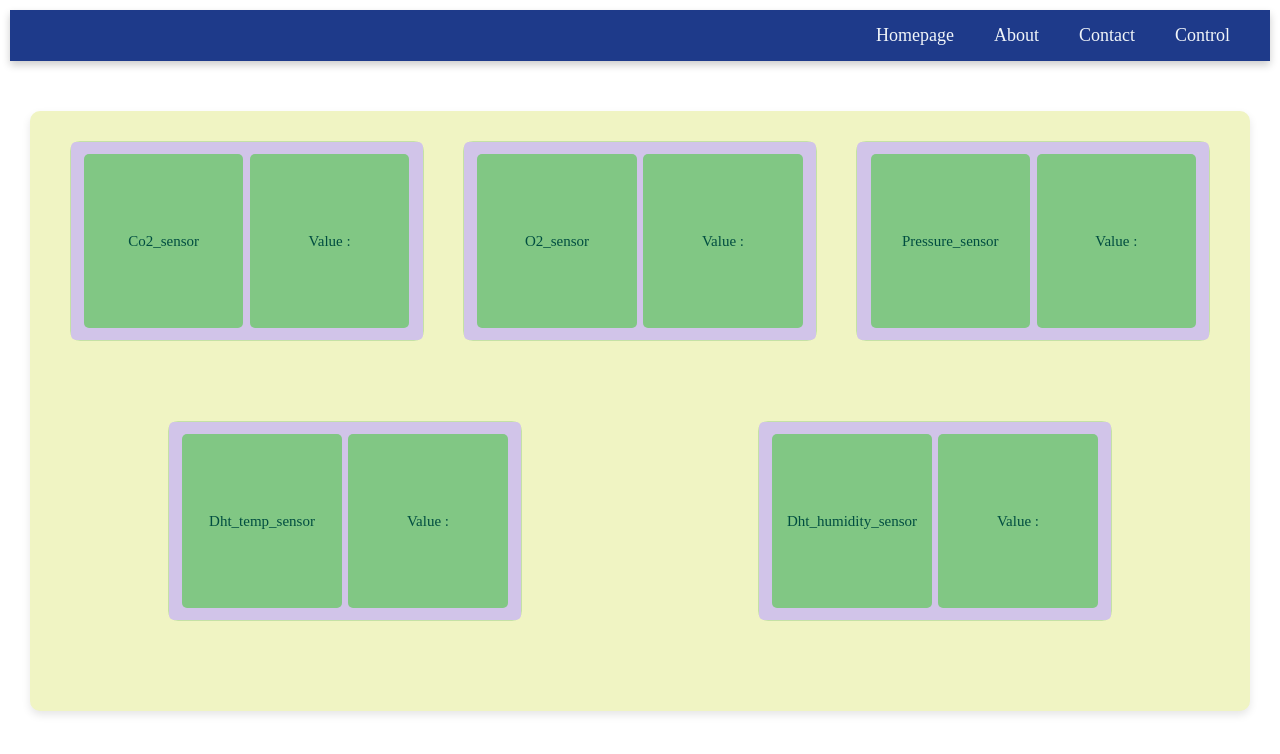
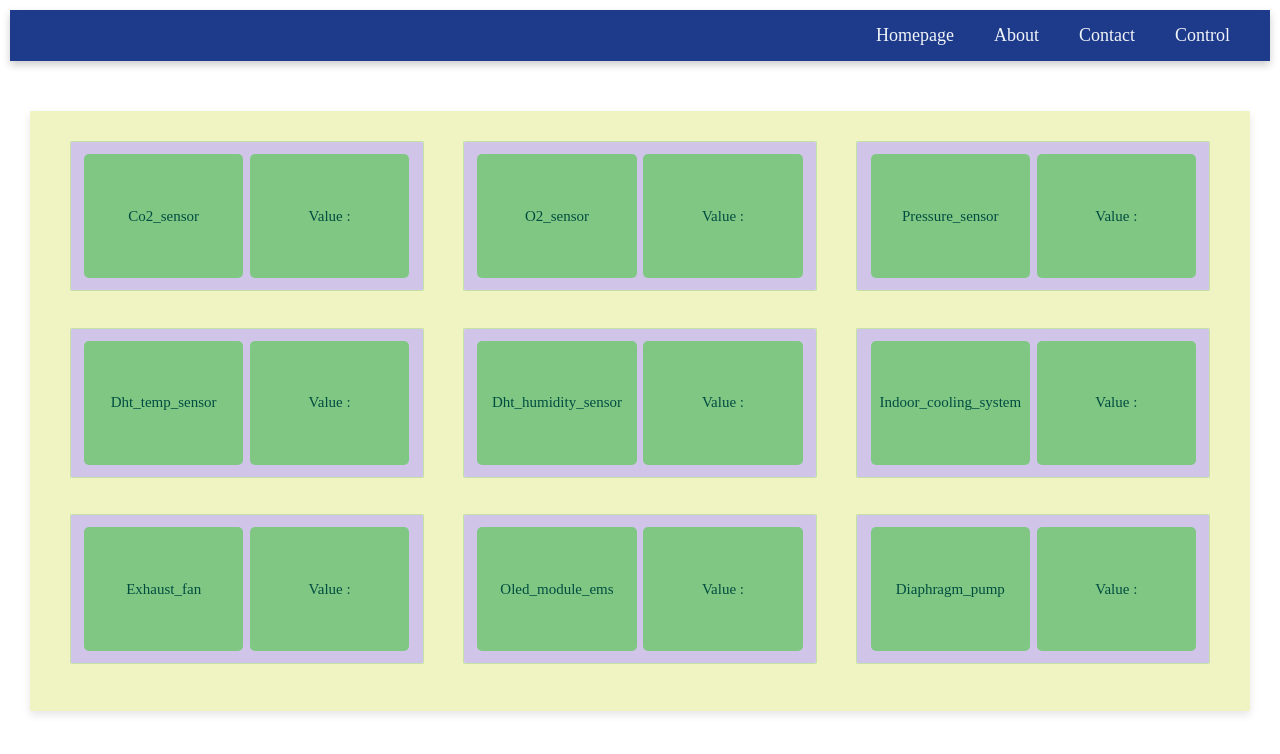
Before and after one commit to Developerganesh01/Final-capstone, a React (Create React App) app: page /Environment in a window 1280 px wide. Shown: the top 754 px of the page. Built offline with nearby package versions, Linux system fonts and the light colour scheme; no server answers; the database is empty.

Commit message:
add output devices

```diff
--- a/src/data/environmentMonitoringSensors.json
+++ b/src/data/environmentMonitoringSensors.json
@@ -31,5 +31,22 @@
   },
   {
     "href":"dht_humidity_sensor"
+  },
+  {
+    "href":"indoor_cooling_system",
+    "output":"1"
+  },
+  {
+    "href":"exhaust_fan",
+    "output":1
+  },
+  {
+    "href":"oled_module_ems",
+    "output":1
+  },
+  {
+    "href":"diaphragm_pump",
+    "output":1
   }
+
 ]
--- a/src/pages/SensorList.jsx
+++ b/src/pages/SensorList.jsx
@@ -33,7 +33,12 @@ export default function SensorList()
        const newlist=list.default.map(item=>
        {
         ct=ct+1;
-         return(<div className={styles.sensorcontainer} key={ct}>
+         return(
+          item.output?
+          <div className={styles.sensorcontainer}>
+            <Sensor firebaseRTDBPath={item.href} />
+         </div>
+         :<div className={styles.sensorcontainer} key={ct}>
             <Link to={`/${params.type}/${item.href}/live`}>
               <Sensor firebaseRTDBPath={item.href} />
             </Link>
--- a/src/pages/styles/sensorList.module.css
+++ b/src/pages/styles/sensorList.module.css
@@ -1,23 +1,23 @@
 .listcontainer {
   margin: 2rem;
   margin-top: 5rem;
-  height: 75vh;
+  min-height: 75vh;
   display: flex;
   flex-wrap: wrap;
   padding: 2rem;
   justify-content: space-around;
   align-items: flex-start; /* Align items at the top */
   background-color: #f0f4c3; /* Softer green for background */
-  border-radius: 1rem;
+  border-radius: 0.1rem;
   box-shadow: 0 4px 8px rgba(0, 0, 0, 0.1); /* Subtle shadow for depth */
 }
 
 .sensorcontainer {
   border: 0.1rem solid #c5e1a5; /* Light green border */
-  height: 20rem;
+  height: 15rem;
   font-size: 1.5rem; /* Slightly smaller font for better fit */
   margin: 1rem;
-  border-radius: 1rem;
+  border-radius: 0.1rem;
   width: 30%;
   background-color: #ffffff; /* White background for contrast */
   transition: transform 0.3s, box-shadow 0.3s; /* Smooth hover effect */
@@ -46,7 +46,7 @@
   flex-wrap: wrap;
   color: #1b5e20; /* Dark green text color */
   text-transform: capitalize;
-  border-radius: 0.5rem; /* Rounded corners inside the container */
+  border-radius: 0.1rem; /* Rounded corners inside the container */
 }
 
 .sensorheadingbox,
```
Also changed, not shown: 13 other files (tests, documents, lock files or other folders).
